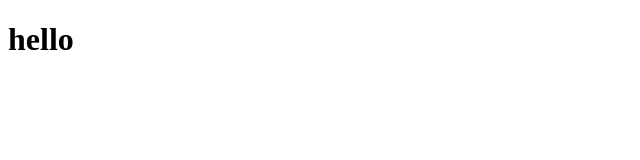
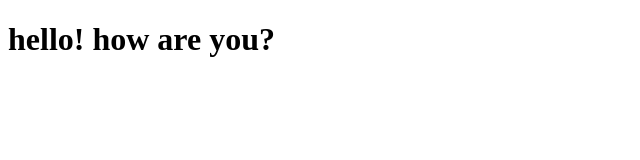
Before and after one commit to vismay07/ctest, a plain HTML site: page site/index.html in a window 1280 px wide. Shown: the whole page, without its empty margins (0-640 px from the left). Drawn offline with Linux system fonts and the light colour scheme.

Commit message:
small addition to our page content

```diff
--- a/site/index.html
+++ b/site/index.html
@@ -2,6 +2,6 @@
 <html>
 <title>program1</title>
 <body>
-<h1>hello</h1>
+<h1>hello! how are you?</h1>
 </body>
 </html>
```
